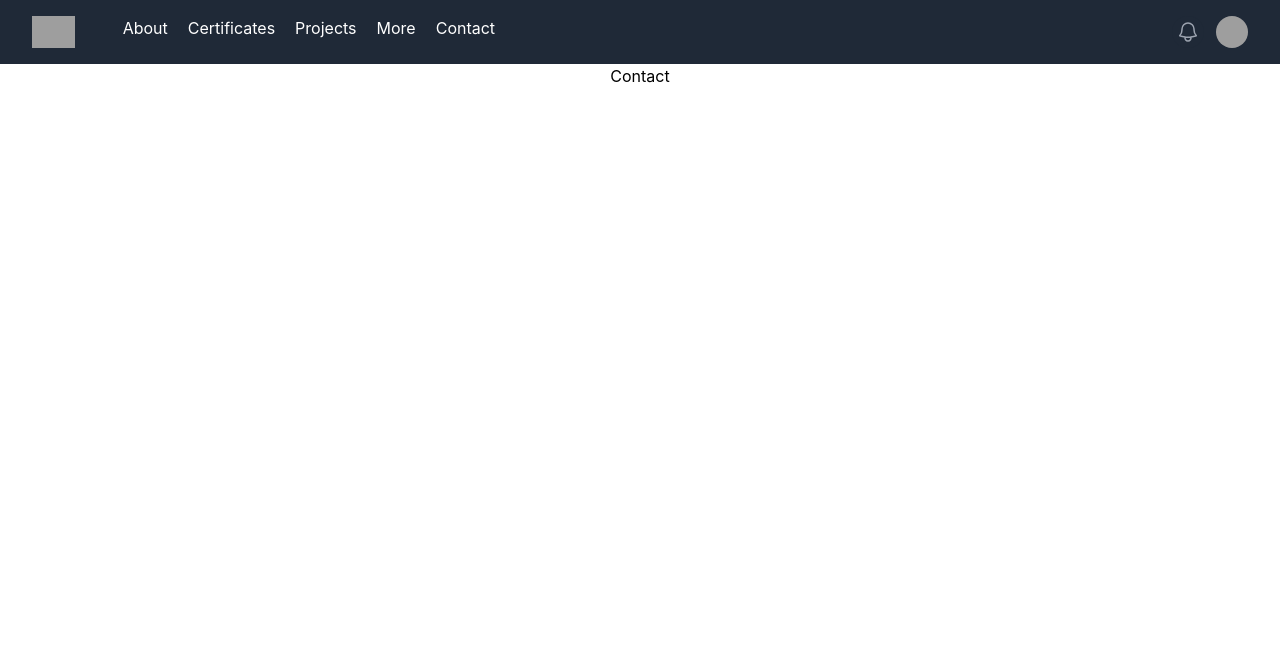
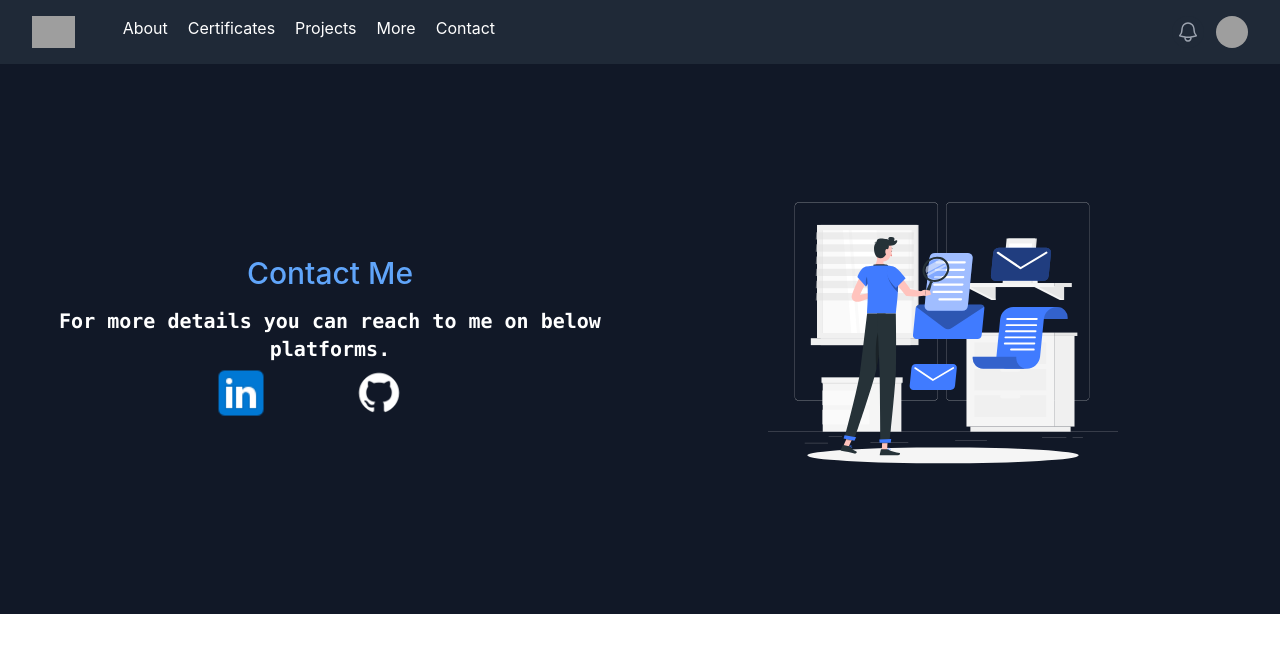
Before and after one commit to JigneshMahadik/Personal-Portfolio, a React (Create React App) app: page /Contact in a window 1280 px wide. Shown: the top 652 px of the page. Built offline with nearby package versions, Linux system fonts and the light colour scheme; grey boxes are pictures that could not be loaded.

Commit message:
Update contact.js

```diff
--- a/src/components/contact.js
+++ b/src/components/contact.js
@@ -1,10 +1,42 @@
 import Navbar from "./navbar";
+import SoftDev from './images/contactus.svg'
+import git from './images/git.png'
+import linkedin from './images/linkedin.png'
+
 
 export function Contact(){
     return (
         <div>
             <Navbar/>
-            Contact
+            <section class="text-gray-400 bg-gray-900 body-font">
+                <div class="container px-5 py-24 mx-auto flex flex-wrap items-center">
+                    <div class="lg:w-3/6 md:w-1/2 md:pr-16 lg:pr-0 pr-0">
+                    {/* <h1 class="title-font font-medium text-3xl text-white">
+                    </h1> */}
+                    <h1 class="text-3xl text-blue-400 font-medium">Contact Me</h1>
+                    <p class="leading-relaxed mt-4 font-mono font-extralight font-extrabold">
+                        <p class="text-white text-xl title-font font-medium font-semibold">
+                            For more details you can reach to me on below platforms.
+                        </p>
+                    </p>
+                    {/* <div class="">
+                        <img src={SoftDev} width={70}/>
+                        <img src={SoftDev} width={70}/>
+                        <img src={SoftDev} width={70}/>
+                        <img src={SoftDev} width={70}/>
+                        <img src={SoftDev} width={70}/>
+                        <img src={SoftDev} width={70}/>
+                    </div> */}
+                    <div class="flex flex-wrap -mx-4 mt-auto mb-auto content-start sm:pr-10 justify-evenly">
+                        <img src={linkedin} width={60}/>
+                        <img src={git} width={60} class="-ml-32"/>
+                    </div>
+                    </div>
+                    <div class="lg:w-2/5 md:w-1/ bg-opacity-50 rounded-lg p-1 flex flex-col md:ml-auto w-full">
+                        <img src={SoftDev} width={350} />
+                    </div>
+                </div>
+            </section>
         </div>
     );
 }
```
